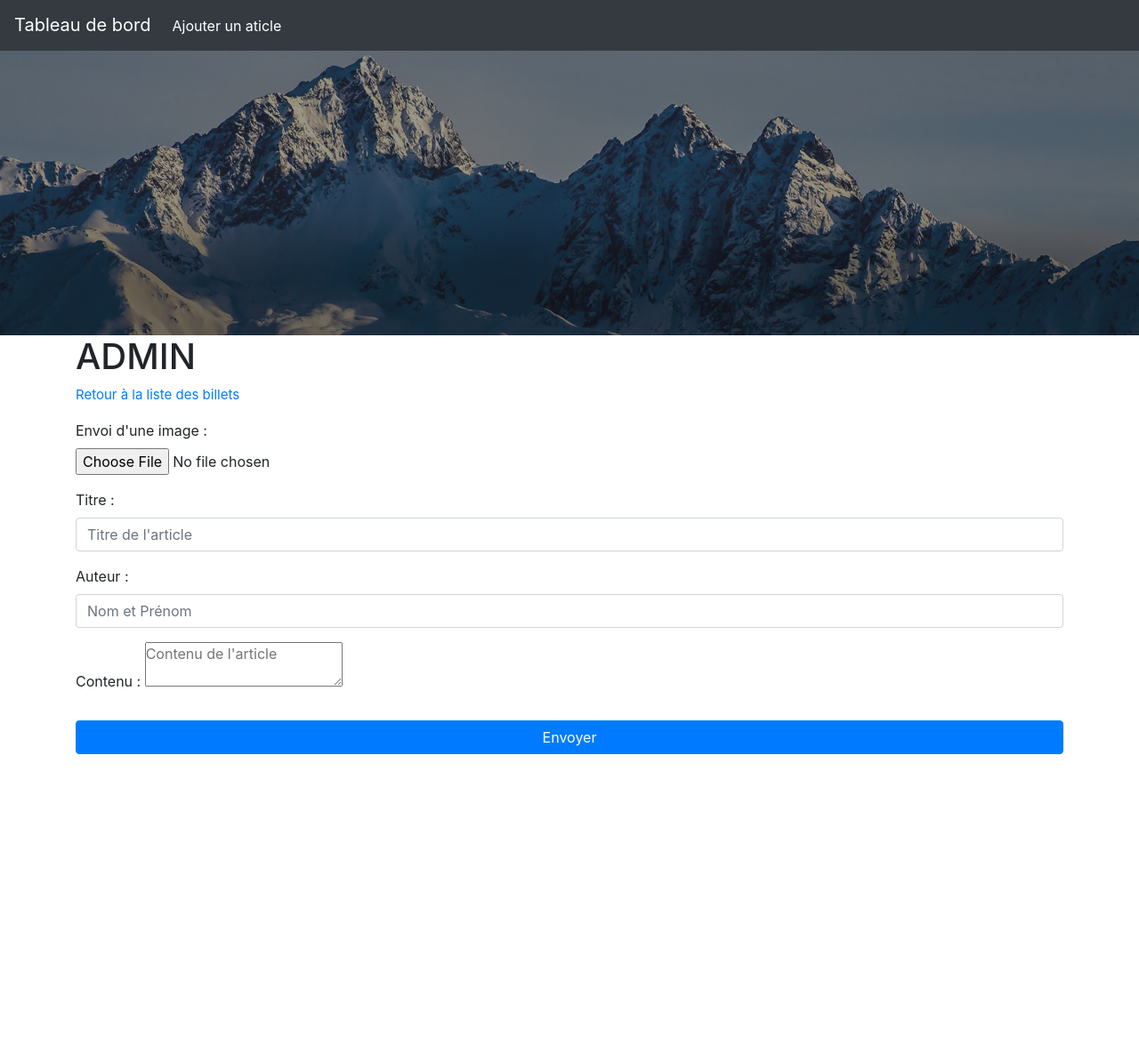
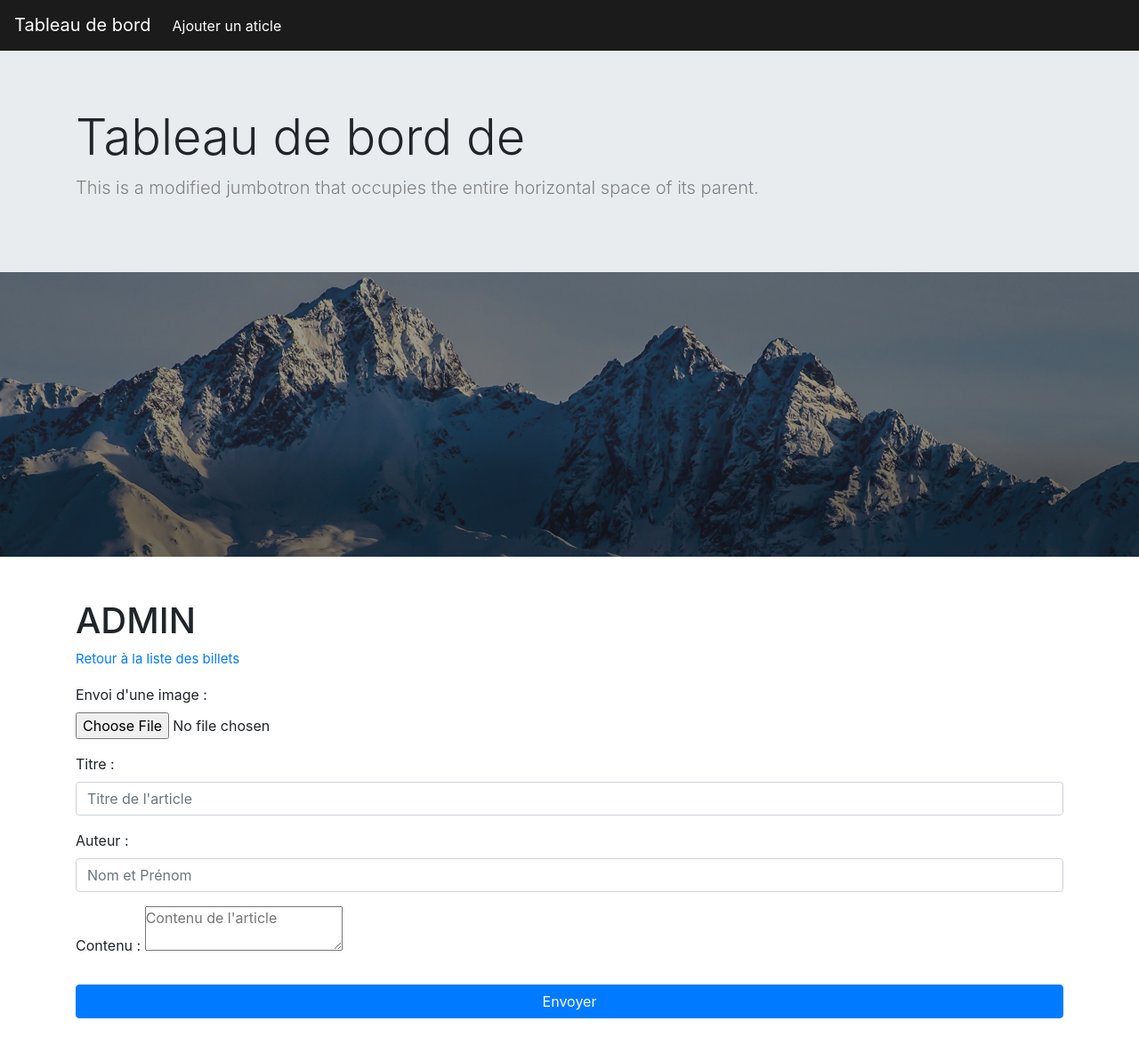
Before and after one commit to Nicolas-Salas-Zephir/project_4_OC, a PHP site: page /view/backend/insertPostView.php in a window 1280 px wide. Shown: the whole page at 89% size. Before the commit the page ends 848 px from the top, so only its background shows below. Run offline with PHP 8.4, Linux system fonts and the light colour scheme; some libraries are stand-ins or nearby versions.

Commit message:
Add a jumbotron

```diff
--- a/public/css/style.css
+++ b/public/css/style.css
@@ -287,6 +287,14 @@ a {
   font-size: 20px;
 }
 
+.header-admin nav {
+  background-color: #1b1b1b;
+}
+
+.jumbotron {
+  margin-bottom: 0 !important;
+}
+
 /* PAGE BLOG */
 
 .header-img-blog {
--- a/view/backend/navBackend.php
+++ b/view/backend/navBackend.php
@@ -1,5 +1,5 @@
-<header>
-    <nav class="navbar navbar-expand-lg navbar-dark bg-dark d-flex align-items-baseline">
+<header class="header-admin">
+    <nav class="navbar navbar-expand-lg navbar-dark d-flex align-items-baseline">
         <a class="navbar-brand navbar__title"
             href="index.php?action=postsAdmin">Tableau de bord</a>
         <button class="navbar-toggler" type="button" data-toggle="collapse"
--- a/view/backend/templateBackend.php
+++ b/view/backend/templateBackend.php
@@ -25,9 +25,14 @@
   </head>
   <body>
     <?php include $navigation; ?>
-    <div class='header-img-blog' >
-        <!-- <img src="./public/images/mountains-alaska.jpg" class="img-fluid" alt=""> -->
+
+    <div class="jumbotron jumbotron-fluid">
+      <div class="container">
+        <h1 class="display-4">Tableau de bord de </h1>
+        <p class="lead">This is a modified jumbotron that occupies the entire horizontal space of its parent.</p>
+      </div>
     </div>
+    <div class='header-img-blog mb-5'></div>
     <div class="container">
         <?= $content ?>
     </div>
```
